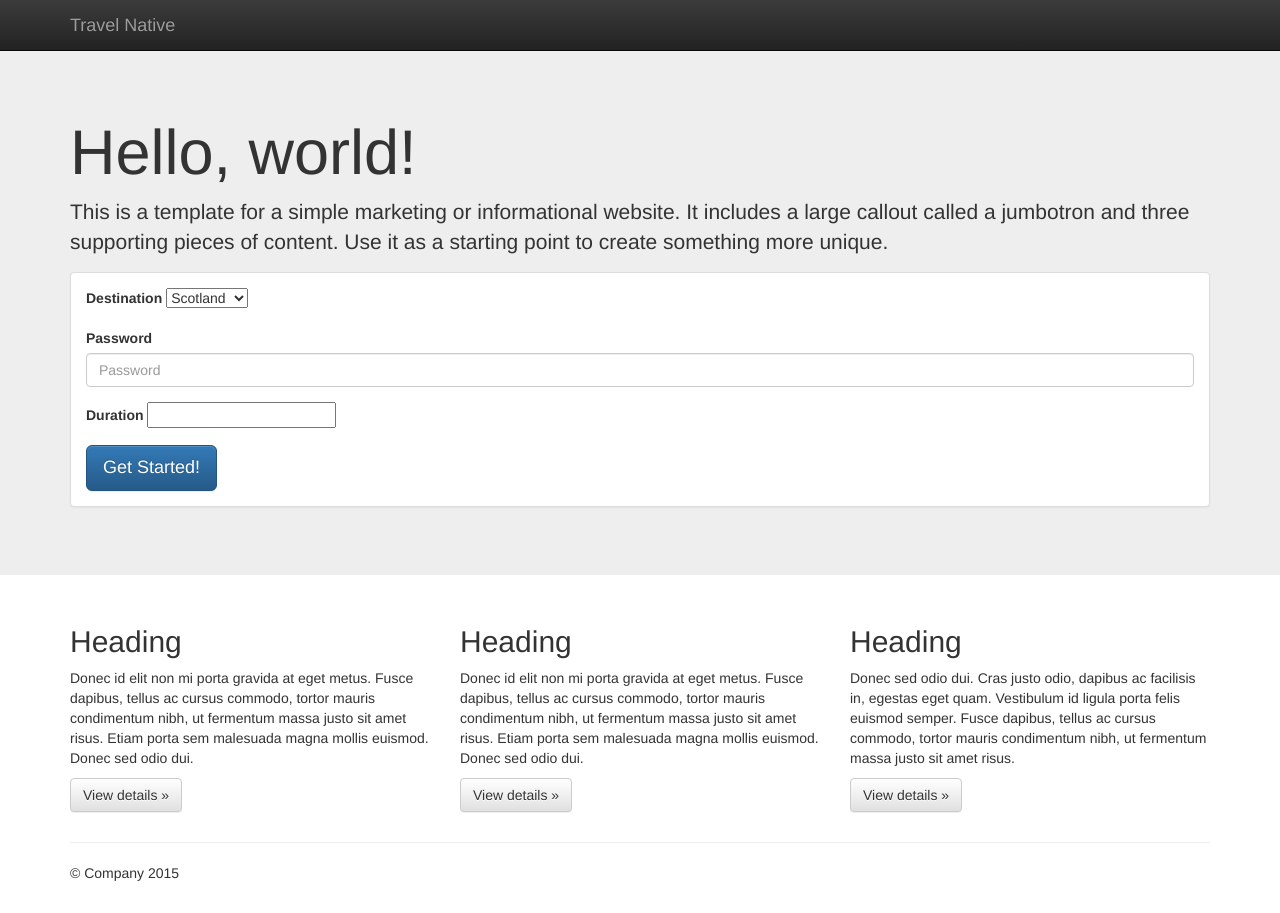
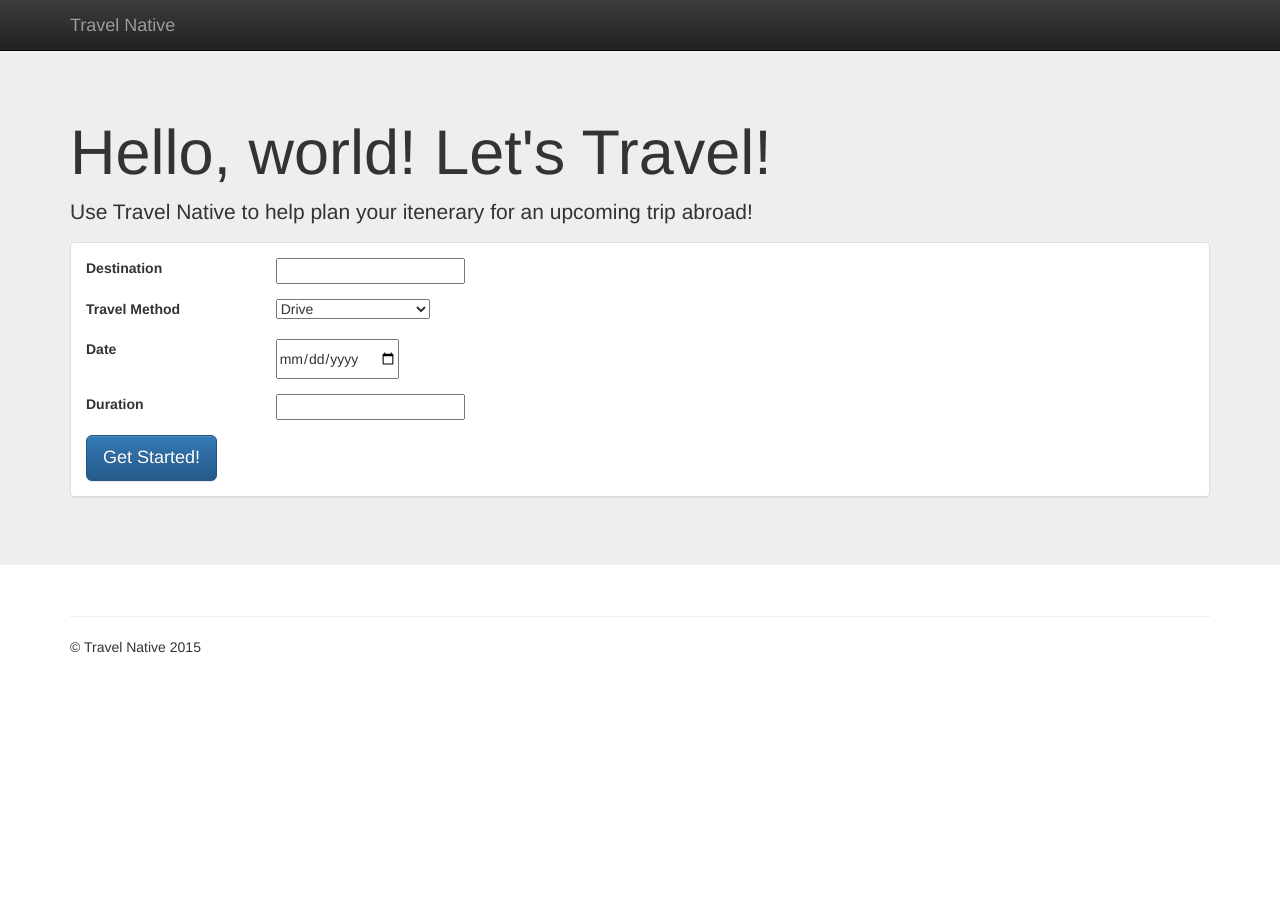
Before and after one commit to matthewdalby73/travel_native_ui, a plain HTML site: page index.html in a window 1280 px wide. After the commit the page ends 800 px from the top, so only its background shows below. Drawn offline with nearby package versions, Linux system fonts and the light colour scheme.

Commit message:
styling on front page and js editing to get making trips work

```diff
--- a/index.html
+++ b/index.html
@@ -42,29 +42,64 @@
     <!-- Main jumbotron for a primary marketing message or call to action -->
     <div class="jumbotron">
       <div class="container">
-        <h1>Hello, world!</h1>
-        <p>This is a template for a simple marketing or informational website. It includes a large callout called a jumbotron and three supporting pieces of content. Use it as a starting point to create something more unique.</p>
+        <h1>Hello, world! Let's Travel!</h1>
+        <p>Use Travel Native to help plan your itenerary for an upcoming trip abroad!</p>
 
 
         <div class="panel panel-default">
 
 		    <div style="margin: 15px">
 
-		    	<form>
-				<div class="form-group">
-			        <label for="estination">Destination</label>
-			        <select id="destination" >
-			        	<option value="scotland" selected>Scotland</option>
-			        	<option value="colombia">Colombia</option>
+		    	<form class="form-horizontal">
+				  <div class="form-group">
+            <div class="col-md-2">
+
+              <label for="destination">Destination</label>
+            </div>
+            <div class="col-md-4">
+
+              <input type="text" name="trip[destination]" id="destination">
+            </div>
+          </div>
+
+          <div class="form-group">
+            <div class="col-md-2">
+			        <label for="travel_method">Travel Method</label>
+
+            </div>
+            <div class="col-md-4">
+
+			        <select id="travel_method" name="trip[travel_method]" >
+			        	<option value="scotland" selected>Drive</option>
+                <option value="colombia">Walk/Hike</option>
+			        	<option value="colombia">Public Transportation</option>
 			        </select>
+
+            </div>
 			    </div>
+
 			    <div class="form-group">
-			        <label for="inputPassword">Password</label>
-			        <input type="password" class="form-control" id="inputPassword" placeholder="Password">
-			    </div>
-			    <div class="form-group">
+            <div class="col-md-2">
+
+            <label for="date">Date</label>
+
+            </div>
+            <div class="col-md-4">
+
+            <input type="date" id="date" name="trip[date]">
+
+            </div>
+          </div>
+
+          <div class="form-group">
+            <div class="col-md-2">
 			    	<label for="duration">Duration</label>
-			    	<input type="number" id="duration" placehodel="days">
+
+            </div>
+            <div class="col-md-4">
+			    	<input type="number" id="duration" name="trip[duration]" placehodel="days">
+
+            </div>
 			    </div>
 			    <div>
 			    	<span class="btn btn-primary btn-lg" id="beginProcessButton" role="button">Get Started!</span>
@@ -81,26 +116,26 @@
       <!-- Example row of columns -->
       <div class="row">
         <div class="col-md-4">
-          <h2>Heading</h2>
+          <!-- <h2>Heading</h2>
           <p>Donec id elit non mi porta gravida at eget metus. Fusce dapibus, tellus ac cursus commodo, tortor mauris condimentum nibh, ut fermentum massa justo sit amet risus. Etiam porta sem malesuada magna mollis euismod. Donec sed odio dui. </p>
-          <p><a class="btn btn-default" href="#" role="button">View details &raquo;</a></p>
+          <p><a class="btn btn-default" href="#" role="button">View details &raquo;</a></p> -->
         </div>
         <div class="col-md-4">
-          <h2>Heading</h2>
+          <!-- <h2>Heading</h2>
           <p>Donec id elit non mi porta gravida at eget metus. Fusce dapibus, tellus ac cursus commodo, tortor mauris condimentum nibh, ut fermentum massa justo sit amet risus. Etiam porta sem malesuada magna mollis euismod. Donec sed odio dui. </p>
-          <p><a class="btn btn-default" href="#" role="button">View details &raquo;</a></p>
+          <p><a class="btn btn-default" href="#" role="button">View details &raquo;</a></p> -->
        </div>
         <div class="col-md-4">
-          <h2>Heading</h2>
+          <!-- <h2>Heading</h2>
           <p>Donec sed odio dui. Cras justo odio, dapibus ac facilisis in, egestas eget quam. Vestibulum id ligula porta felis euismod semper. Fusce dapibus, tellus ac cursus commodo, tortor mauris condimentum nibh, ut fermentum massa justo sit amet risus.</p>
-          <p><a class="btn btn-default" href="#" role="button">View details &raquo;</a></p>
+          <p><a class="btn btn-default" href="#" role="button">View details &raquo;</a></p> -->
         </div>
       </div>
 
       <hr>
 
       <footer>
-        <p>&copy; Company 2015</p>
+        <p>&copy; Travel Native 2015</p>
       </footer>
     </div> <!-- /container -->        <script src="//ajax.googleapis.com/ajax/libs/jquery/1.11.2/jquery.js"></script>
         <script>window.jQuery || document.write('<script src="js/vendor/jquery-1.11.2.js"><\/script>')</script>
--- a/js/main.js
+++ b/js/main.js
@@ -2,12 +2,12 @@
 $("#beginProcessButton").click(
 	function(){
 
-		destination = $("#destination").val();
-		duration = $("#duration").val();
+		destination = encodeURIComponent($("#destination").val())
+		duration = encodeURIComponent($("#duration").val());
 
 		console.log("Beggining process: destination=>"+ destination +", duration=>"+ duration);
 
-		var request = { destination: destination };
+		var request = { destination: destination, duration: duration };
 
 		console.dir(request);
 
@@ -15,9 +15,9 @@ $("#beginProcessButton").click(
 //
 
 	$.ajax({
-	     url: '/trip',
+	     url: '/trip?destination=' + destination + "&duration=" + duration,
 	     	type: "POST",
-	     	data: request,
+	     	data: JSON.stringify(request),
 	     	dataType: "json",
 	     	contentType: "application/json"
 	     })
```
Also changed, not shown: html/master_layout.html (+1 -1 lines).
